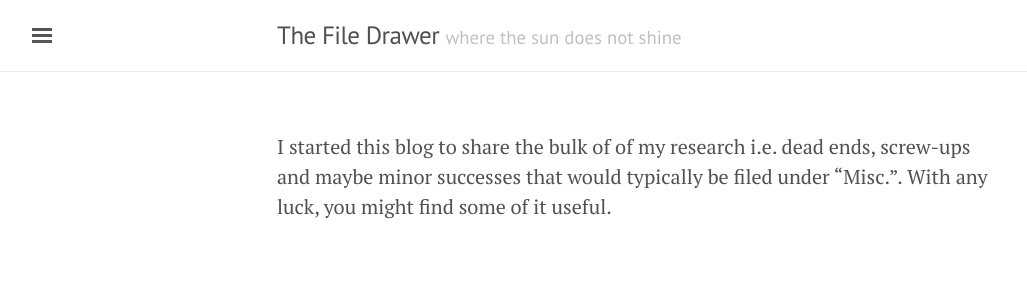
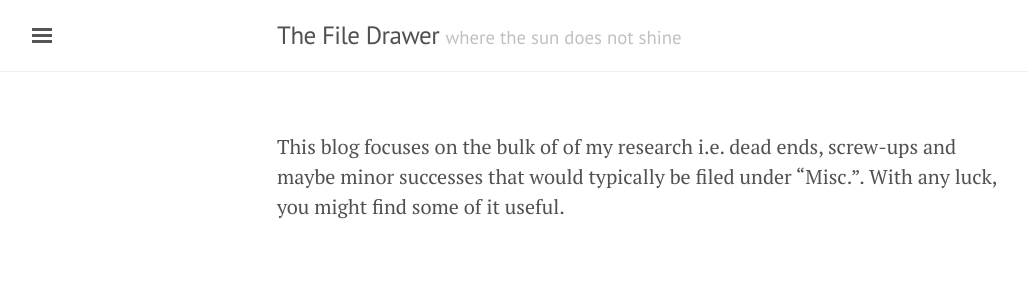
Before and after one commit to chooyr/The-File-Drawer, a Jekyll site: the page built from index.md, in a window 1280 px wide. Shown: the top 300 px of the page, without its empty margins (3-1030 px from the left). Built offline with Jekyll 4.4.1, drawn with Linux system fonts in a browser that asks for light colours; nearby versions of some CDN libraries; our own code applies the rules of GitHub Pages for plain Markdown files; the list of posts is cut into pages by our own code.

Commit message:
Update index.md

```diff
--- a/index.md
+++ b/index.md
@@ -1 +1 @@
-I started this blog to share the bulk of of my research i.e. dead ends, screw-ups and maybe minor successes that would typically be filed under "Misc.". With any luck, you might find some of it useful.
+This blog focuses on the bulk of of my research i.e. dead ends, screw-ups and maybe minor successes that would typically be filed under "Misc.". With any luck, you might find some of it useful.
```
